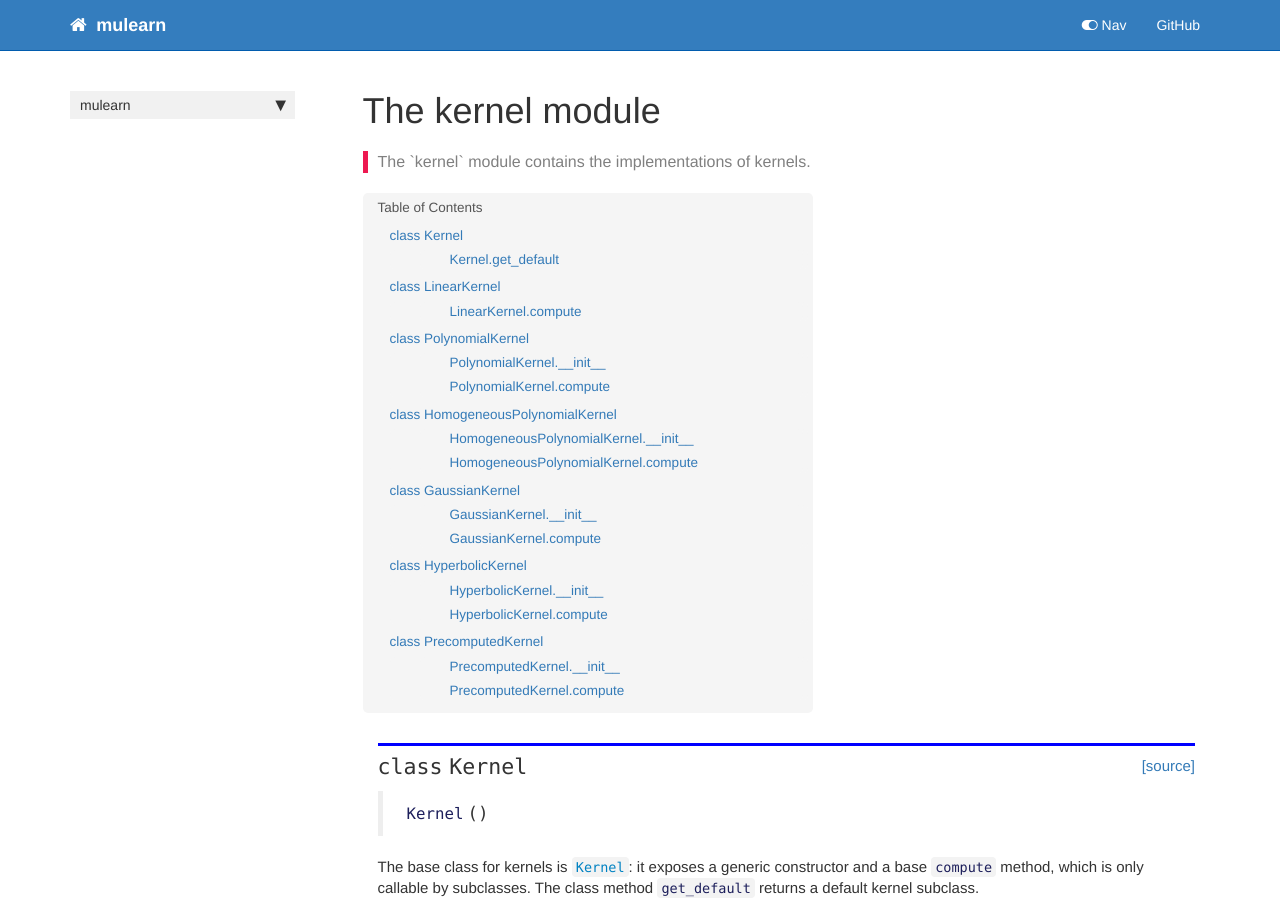
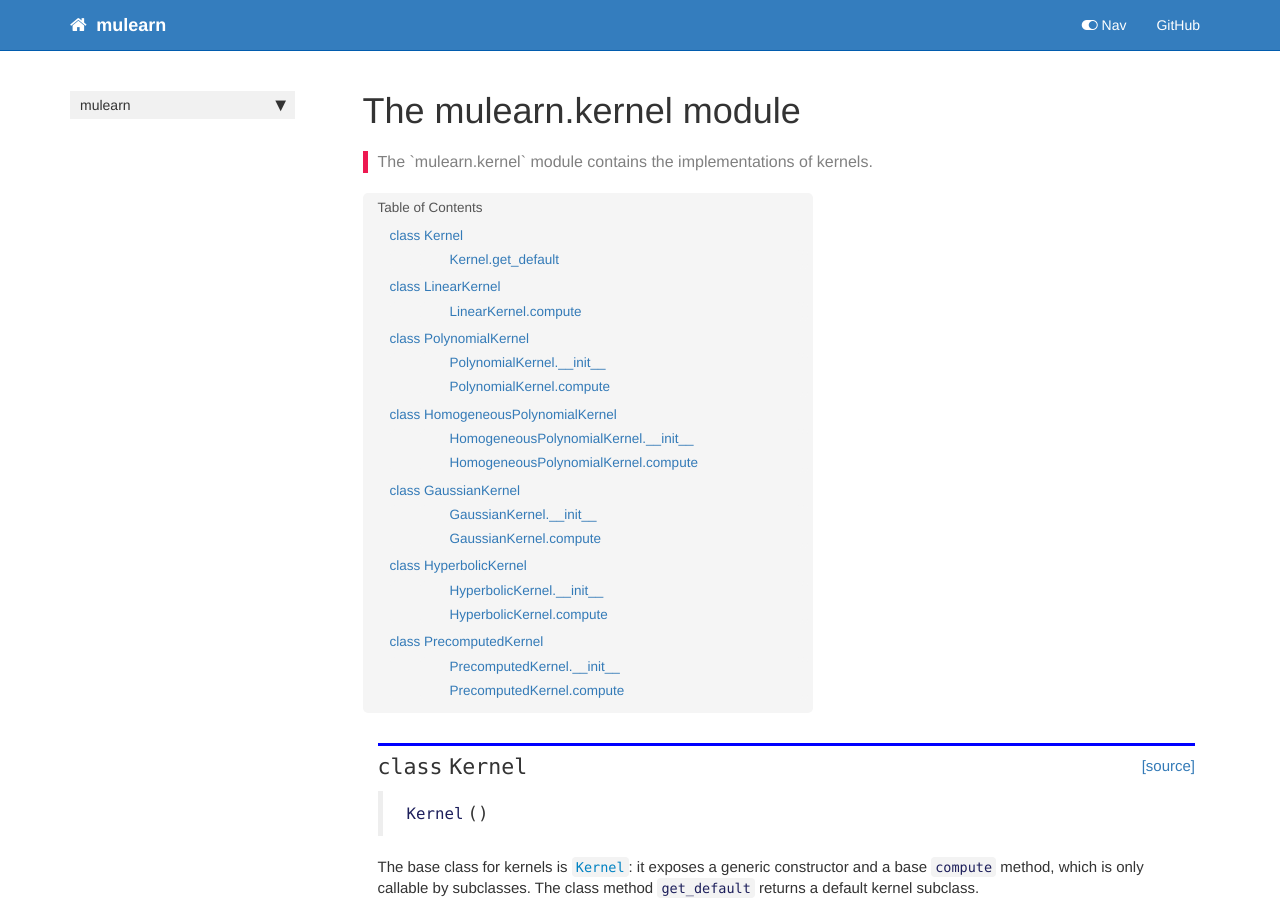
Before and after one commit to ManuelDileo/mulearn, a Jekyll site: the page built from docs/kernel.html, in a window 1280 px wide and 900 px high. Built offline with Jekyll 4.4.1, drawn with Linux system fonts in a browser that asks for light colours; nearby versions of some CDN libraries; comment, search, counter and statistics services are not loaded.

Commit message:
Fixed title of mulearn.kernel docs page

```diff
--- a/docs/_data/sidebars/home_sidebar.yml
+++ b/docs/_data/sidebars/home_sidebar.yml
@@ -10,7 +10,7 @@
       title: Overview
       url: /
     - output: web,pdf
-      title: 'The kernel module '
+      title: 'The mulearn.kernel module '
       url: /kernel
     output: web
     title: mulearn
--- a/docs/kernel.html
+++ b/docs/kernel.html
@@ -1,12 +1,12 @@
 ---
 
-title: The kernel module
+title: The mulearn.kernel module
 
 keywords: fastai
 sidebar: home_sidebar
 
-summary: "The `kernel` module contains the implementations of kernels."
-description: "The `kernel` module contains the implementations of kernels."
+summary: "The `mulearn.kernel` module contains the implementations of kernels."
+description: "The `mulearn.kernel` module contains the implementations of kernels."
 ---
 <!--
 
--- a/docs/sidebar.json
+++ b/docs/sidebar.json
@@ -1,6 +1,6 @@
 {
   "mulearn": {
     "Overview": "/",
-    "The kernel module ": "/kernel"
+    "The mulearn.kernel module ": "/kernel"
   }
 }
```
Also changed, not shown: 1 other file.
